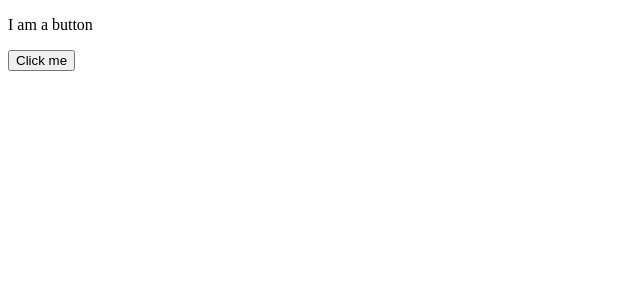
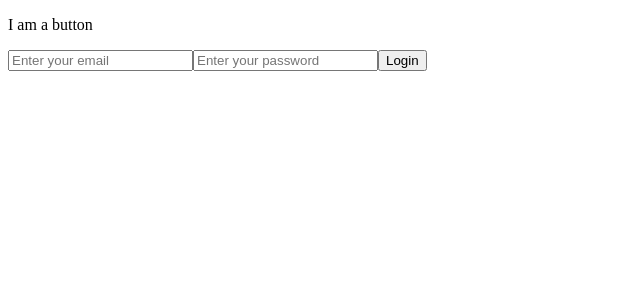
Before and after one commit to amarthaluriruthika/Reactfundamentals-m, a React (Vite) app in the folder react/: page / in a window 1280 px wide. Shown: the top 300 px of the page, without its empty margins (0-640 px from the left). Built offline with nearby package versions, Linux system fonts and the light colour scheme.

Commit message:
event handling

```diff
--- a/react/src/App.jsx
+++ b/react/src/App.jsx
@@ -58,6 +58,10 @@ const handleClick=(name)=>{
 
   alert("Hello"+name )
 }
+const handleChange=(event)=>{
+  console.log(event.target.name)
+   console.log(event.target.value)
+}
 
   return (
     <div >
@@ -87,7 +91,9 @@ const handleClick=(name)=>{
         ))
       } */}
       <p>I am a button</p>
-      <button onClick={()=>handleClick("Ruthika")}> Click me</button>
+      <input type="text" name="Email"placeholder="Enter your email" onChange={handleChange} />
+      <input type="password" name="password"placeholder="Enter your password" onChange={handleChange} />
+      <button onClick={()=>handleClick("Ruthika")}>Login</button>
 
 
     </div>)
```
